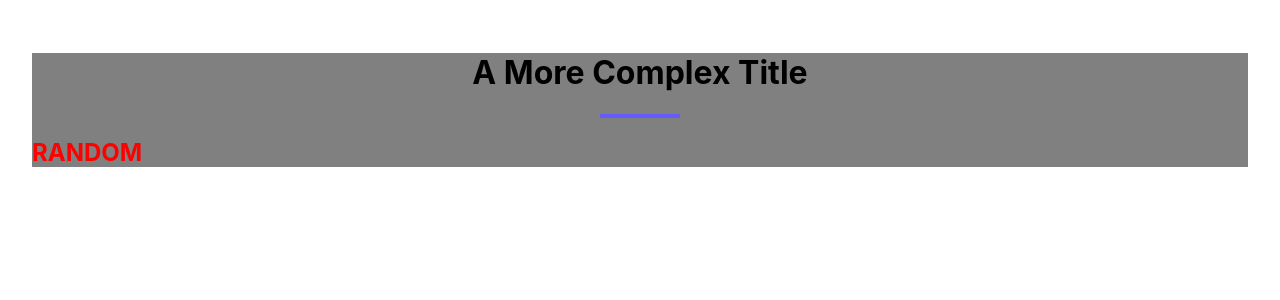
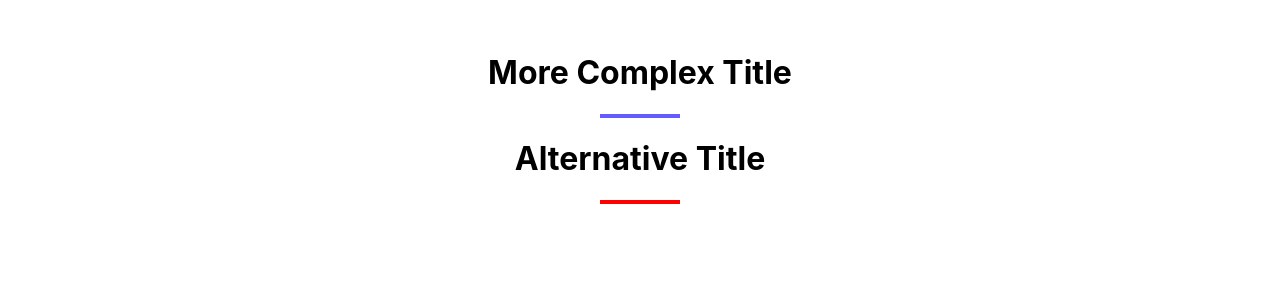
Before and after one commit to AJFree458/react-styled-components-course, a React (Create React App) app: page / in a window 1280 px wide. Shown: the top 300 px of the page. Built offline with nearby package versions, Linux system fonts and the light colour scheme.

Commit message:
Css variable from global css and util file

```diff
--- a/src/App.js
+++ b/src/App.js
@@ -1,10 +1,12 @@
 // import styled from "styled-components";
 import ComplexTitle from "./components/ComplexTitle";
+import AlternativeTitle from "./components/AlternativeTitle";
 
 function App() {
   return (
     <div style={{ padding: "2rem" }}>
-      <ComplexTitle title={"a more complex title"} />
+      <ComplexTitle title={"more complex title"} />
+      <AlternativeTitle title={"alternative title"} />
     </div>
   );
 }
--- a/src/components/AlternativeTitle.js
+++ b/src/components/AlternativeTitle.js
@@ -1,5 +1,6 @@
 import React from "react";
 import styled from "styled-components";
+import { colors } from "../utils";
 
 const ComplexTitle = ({ title, className }) => {
   return (
@@ -18,7 +19,7 @@ const Wrapper = styled(ComplexTitle)`
   .underline {
     width: 5rem;
     height: 0.25rem;
-    background: #645cff;
+    background: ${colors.primary};
     margin: 0 auto;
   }
 `;
--- a/src/components/ComplexTitle.js
+++ b/src/components/ComplexTitle.js
@@ -3,10 +3,9 @@ import styled from "styled-components";
 
 const ComplexTitle = ({ title }) => {
   return (
-    <Wrapper className="bg-grey">
+    <Wrapper>
       <h1>{title}</h1>
       <div className="underline"></div>
-      <h2 className="title">random</h2>
     </Wrapper>
   );
 };
@@ -19,7 +18,7 @@ const Wrapper = styled.div`
   .underline {
     width: 5rem;
     height: 0.25rem;
-    background: #645cff;
+    background: var(--primary-color);
     margin: 0 auto;
   }
 `;
--- a/src/index.css
+++ b/src/index.css
@@ -1,3 +1,7 @@
+:root {
+  --primary-color: #645cff;
+}
+
 body {
   margin: 0;
   font-family: -apple-system, BlinkMacSystemFont, "Segoe UI", "Roboto", "Oxygen",
--- /dev/null
+++ b/src/utils.js
@@ -0,0 +1,3 @@
+export const colors = {
+  primary: "red",
+};
```
